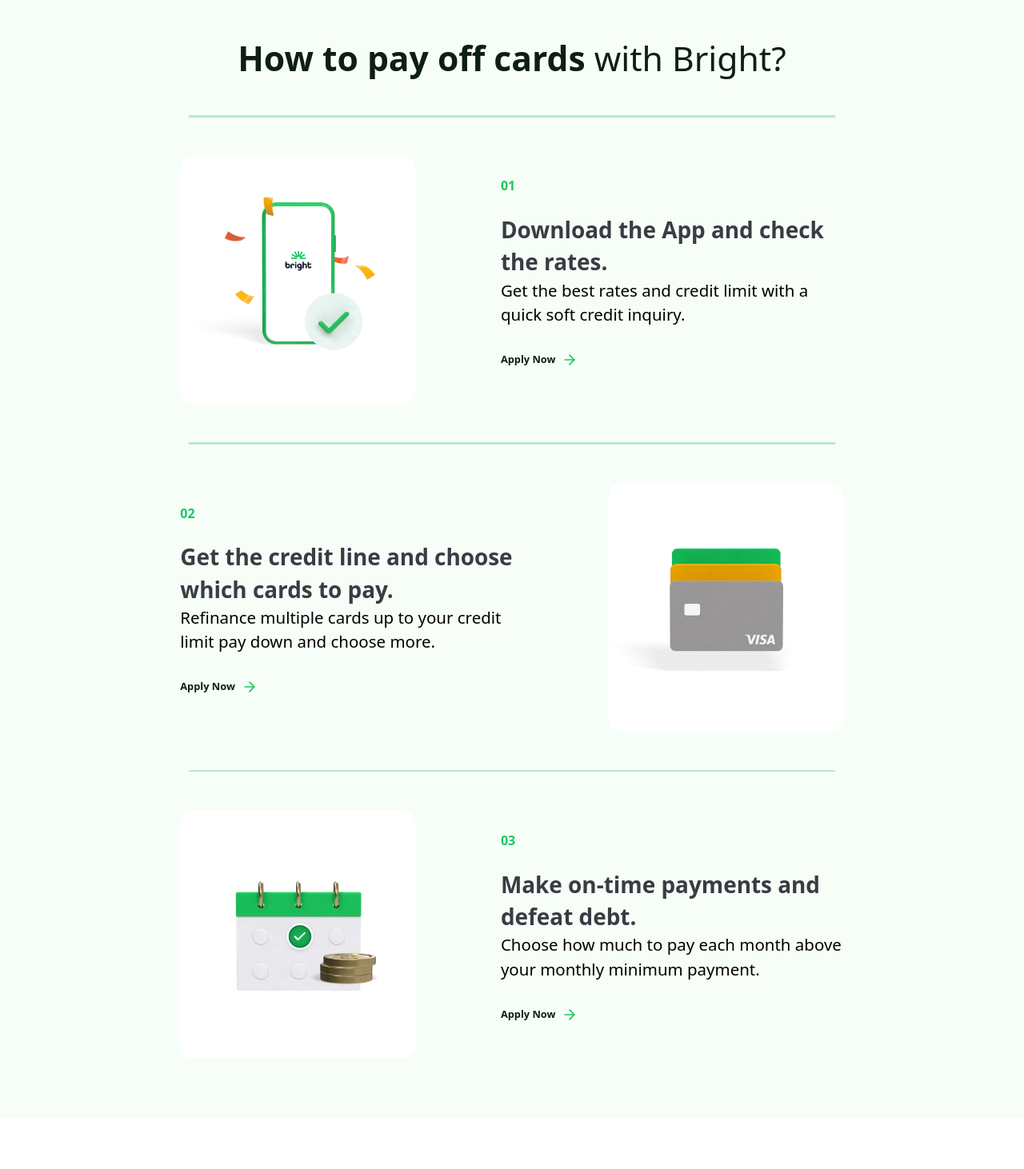
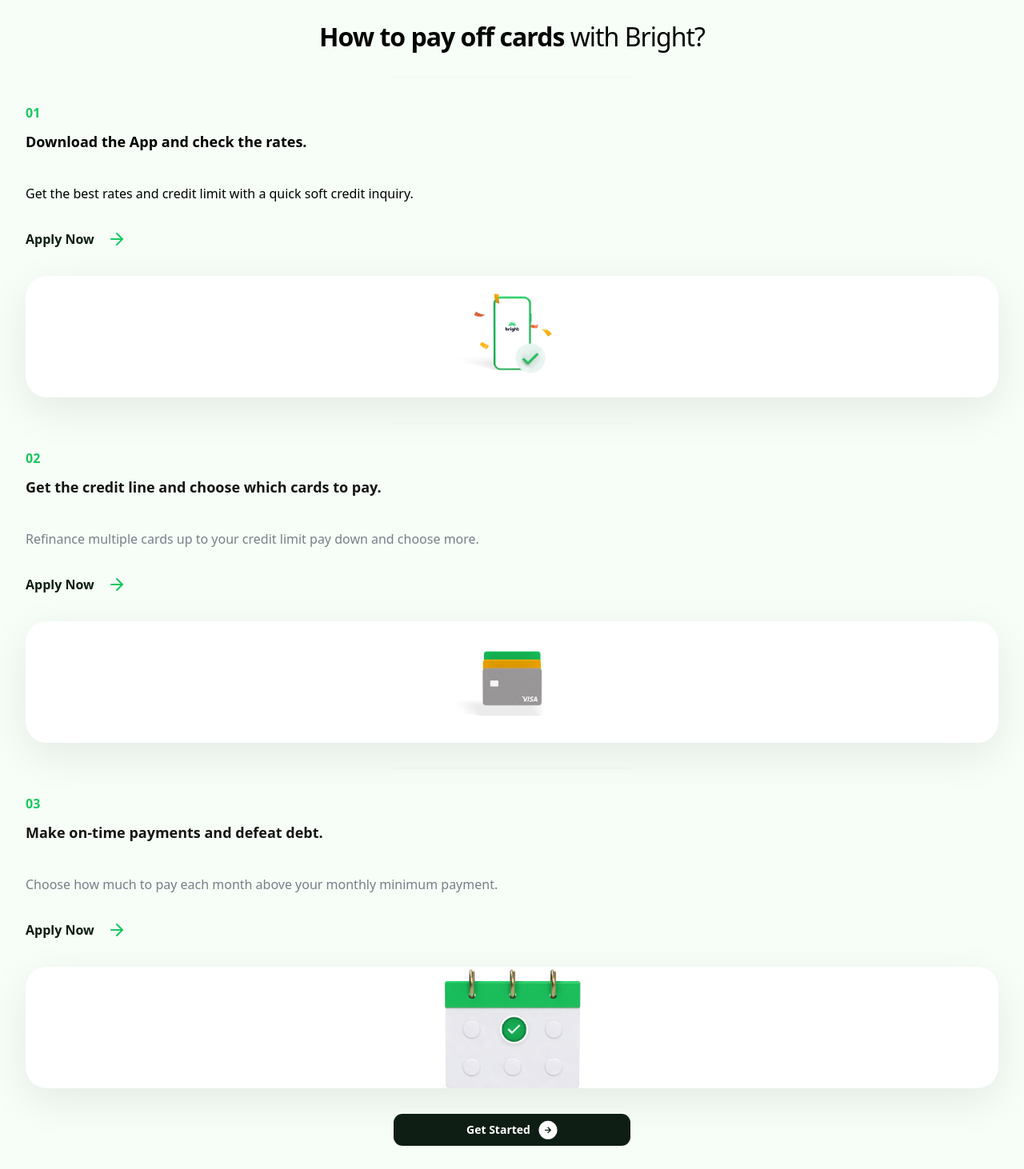
Before and after one commit to KaranYadav11/bright, a React (Vite) app: page / in a window 1280 px wide. Shown: the part 1220-2682 px from the top of the page at 80% size. Built offline with nearby package versions, Linux system fonts and the light colour scheme.

Commit message:
Changes in How To

```diff
--- a/src/components/ApplyButton.jsx
+++ b/src/components/ApplyButton.jsx
@@ -9,10 +9,10 @@
   return (
     <button
       onClick={handleClick}
-      className="flex apply cursor-pointer absolute max-h-[67px] h-[3.4vw] items-center justify-center left-0 bottom-0  gap-2 text-[#0E1E14] text-[1vw] font-bold "
+      className="flex apply cursor-pointer absolute h-[44px] items-center justify-center left-0 bottom-0  gap-[16px] text-[#0E1E14] text-[16px] font-bold "
     >
       Apply Now
-      <ArrowRight className="w-5 h-5 text-[#17C95F]" />
+      <ArrowRight className="size-[24px] text-[#17C95F]" />
     </button>
   );
 };
--- a/src/sections/HowTo.jsx
+++ b/src/sections/HowTo.jsx
@@ -3,96 +3,91 @@
 import debt from "../assets/images/debt.png";
 import coins from "../assets/images/coins.png";
 import ApplyButton from "../components/ApplyButton";
+import GetStarted from "../components/GetStarted";
 
 function HowTo() {
   return (
-    <section className="max-w-[1917px] bg-[#F6FEF7]  w-full flex items-center justify-center h-[111.8vw] max-h-[2148px] px-[13.26vw] py-[6.3vw]">
-      <div className="max-w-[1413px] max-h-[1908px] w-full h-full">
-        <div className="w-full max-h-[72px] h-[3.75vw]">
-          <h2 className="text-[#0E1E14] font-bold text-center tracking-[-4%] text-[3.33vw] leading-[3.75vw]">
+    <section className="w-full bg-[#F6FEF7]  h-[1592px]   px-[32px] py-[60px]">
+      <div className="h-[1472px]  w-full ">
+        <h2 className="text-[#030303] font-bold text-center tracking-[-1px] text-[32px] leading-[38px]">
           How to pay off cards{" "}
-            <span className="leading-[3.75vw] font-normal">with Bright?</span>
+          <span className=" font-normal">with Bright?</span>
         </h2>
-        </div>
-        <div className="h-[2.6px] max-w-[1213px] w-[63.1vw] mx-auto bg-[#BAE8CB] my-[3.75vw] "></div>
-        <section className="w-full max-h-[468px] h-[24.3vw]  flex items-center justify-center gap-[8.3vw]">
-          <div className="max-w-[441px] max-h-[468px] h-[24.3vw] w-[23vw] bg-white rounded-[1.38vw] flex items-center justify-center">
-            <img src={phone} alt="phone" />
-          </div>
-          <div className="max-w-[645px] max-h-[366px]  relative h-[19vw] w-[33.5vw]  flex flex-col items-center justify-between">
-            <div className="relative h-[19vw] w-[33.5vw]  flex items-center justify-center ">
-              <div className="text-[#17C95F] font-bold text-[1.25vw] absolute top-[-8px] left-0">
+        <hr className="h-[2px] mx-auto text-[#F4F5F8] w-[296px] my-[31px]" />
+
+        <section className="w-full   h-[368px] flex flex-col items-center justify-center gap-[24px]">
+          <div className="w-full  h-[192px] gap-[10px]  relative flex flex-col items-start  justify-start">
+            <div className="text-[#17C95F] font-bold leading-[24px] text-[16px]  top-[-6px] w-[16px] h-[24px] left-0">
               01
             </div>
-              <div className="absolute top-[3vw] w-full h-full flex flex-col items-start justify-start space-y-[1.6vw] ">
-                <p className="max-h-[91vw] leading-[3.17vw] tracking-[-2%] text-[#383C43] font-bold text-[2.18vw] h-[4.7vw]">
+            <p className="h-[56px] w-fit leading-[28px] text[#161414] font-bold text-[18px] ">
               Download the App and check the rates.
             </p>
-                <p className="max-h-[68vw] w-full leading-[2.39vw] tracking-[-2%] text-[##787F88]  text-[1.6vw] h-[3.5vw]">
+            <p className="h-[38px] w-fit leading-[26.66px] text[#787F88] font-normal text-[16px] tracking-[-2%] ">
               Get the best rates and credit limit with a quick soft credit
               inquiry.
             </p>
-              </div>
-            </div>
+
             <ApplyButton />
           </div>
+          <div className="w-full h-[152px] flex items-center justify-center bg-white rounded-[26.67px] shadow-[0px_16px_53.33px_0px_#00000014]">
+            <img
+              src={phone}
+              alt="phone"
+              className="w-auto object-cover h-[152px]"
+            />
+          </div>
         </section>
-        <div className="h-[2.6px] max-w-[1213px] w-[63.1vw] mx-auto bg-[#BAE8CB] my-[3.73vw]"></div>
-        <section className="w-full max-h-[468px] h-[24.3vw]  flex items-center justify-center gap-[8.3vw]">
-          <div className="max-w-[645px] max-h-[366px]  relative h-[19vw] w-[33.5vw]  flex flex-col items-center justify-between">
-            <div className="relative h-[19vw] w-[33.5vw]  flex items-center justify-center ">
-              <div className="text-[#17C95F] font-bold text-[1.25vw] absolute top-[-8px] left-0">
+        <hr className="h-[2px] mx-auto text-[#F4F5F8] w-[296px] my-[31px]" />
+        <section className="w-full  h-[368px] flex flex-col items-center justify-center gap-[24px]">
+          <div className="w-full h-[192px] gap-[10px] relative flex flex-col items-start justify-start">
+            <div className="text-[#17C95F] font-bold leading-[24px] text-[16px]  top-[-6px] w-[16px] h-[24px] left-0">
               02
             </div>
-              <div className="absolute top-[3vw] w-full h-full flex flex-col items-start justify-start space-y-[1.6vw] ">
-                <p className="max-h-[91vw] leading-[3.17vw] tracking-[-2%] text-[#383C43] font-bold text-[2.18vw] h-[4.7vw]">
+            <p className="h-[56px] w-fit leading-[28px] text-[#161414] font-bold text-[18px]">
               Get the credit line and choose which cards to pay.
             </p>
-                <p className="max-h-[68vw] w-full leading-[2.39vw] tracking-[-2%] text-[##787F88]  text-[1.6vw] h-[3.5vw]">
+            <p className="h-[38px] w-fit leading-[26.66px] text-[#787F88] font-normal text-[16px] tracking-[-2%]">
               Refinance multiple cards up to your credit limit pay down and
               choose more.
             </p>
-              </div>
-            </div>
             <ApplyButton />
           </div>
-          <div className="max-w-[441px] max-h-[468px] h-[24.3vw] w-[23vw] bg-white rounded-[1.38vw] flex items-center justify-center">
-            <img src={visa} alt="visa" />
+          <div className="w-full h-[152px] flex items-center justify-center bg-white rounded-[26.67px] shadow-[0px_16px_53.33px_0px_#00000014]">
+            <img
+              src={visa}
+              alt="visa"
+              className="w-auto object-cover h-[152px]"
+            />
           </div>
         </section>
-        <div className="h-[2.6px] max-w-[1213px] w-[63.1vw] mx-auto bg-[#BAE8CB] my-[3.75vw]"></div>
-
-        <section className="w-full max-h-[468px] h-[24.3vw]  flex items-center justify-center gap-[8.3vw]">
-          <div className="max-w-[441px] relative max-h-[468px] h-[24.3vw] w-[23vw] bg-white rounded-[1.38vw] flex items-center justify-center">
+        <hr className="h-[2px] mx-auto text-[#F4F5F8] w-[296px] my-[31px]" />
+        <section className="w-full h-[368px] flex flex-col items-center justify-center gap-[24px]">
+          <div className="w-full  h-[192px] gap-[10px] relative flex flex-col items-start justify-start">
+            <div className="text-[#17C95F] font-bold leading-[24px] text-[16px]  top-[-6px] w-[16px] h-[24px] left-0">
+              03
+            </div>
+            <p className="h-[56px] w-fit leading-[28px] text-[#161414] font-bold text-[18px]">
+              Make on-time payments and defeat debt.
+            </p>
+            <p className="h-[38px] w-fit leading-[26.66px] text-[#787F88] font-normal text-[16px] tracking-[-2%]">
+              Choose how much to pay each month above your monthly minimum
+              payment.
+            </p>
+            <ApplyButton />
+          </div>
+          <div className="w-full h-[152px] flex items-center justify-center bg-white rounded-[26.67px] shadow-[0px_16px_53.33px_0px_#00000014]">
             <img
               src={debt}
               alt="debt"
-              className="max-w-[242px] h-auto w-[12.6vw]"
-            />
-            <img
-              src={coins}
-              alt="coins"
-              className="max-w-[164px] absolute top-[11.5vw] left-[11.9vw] h-auto w-[8.54vw]"
+              className="w-auto object-cover h-[152px]"
             />
           </div>
-          <div className="max-w-[645px] max-h-[366px]  relative h-[19vw] w-[33.5vw]  flex flex-col items-center justify-between">
-            <div className="relative h-[19vw] w-[33.5vw]  flex items-center justify-center ">
-              <div className="text-[#17C95F] font-bold text-[1.25vw] absolute top-[-8px] left-0">
-                03
+        </section>
+
+        <div className="mt-[32px] flex items-center justify-center">
+          <GetStarted />
         </div>
-              <div className="absolute top-[3vw] w-full h-full flex flex-col items-start justify-start space-y-[1.6vw] ">
-                <p className="max-h-[91vw] leading-[3.17vw] tracking-[-2%] text-[#383C43] font-bold text-[2.18vw] h-[4.7vw]">
-                  Make on-time payments and defeat debt.
-                </p>
-                <p className="max-h-[68vw] w-full leading-[2.39vw] tracking-[-2%] text-[##787F88]  text-[1.6vw] h-[3.5vw]">
-                  Choose how much to pay each month above your monthly minimum
-                  payment.
-                </p>
-              </div>
-            </div>
-            <ApplyButton />
-          </div>
-        </section>
       </div>
     </section>
   );
```
Lines whose indentation alone changed are shown as unchanged.
